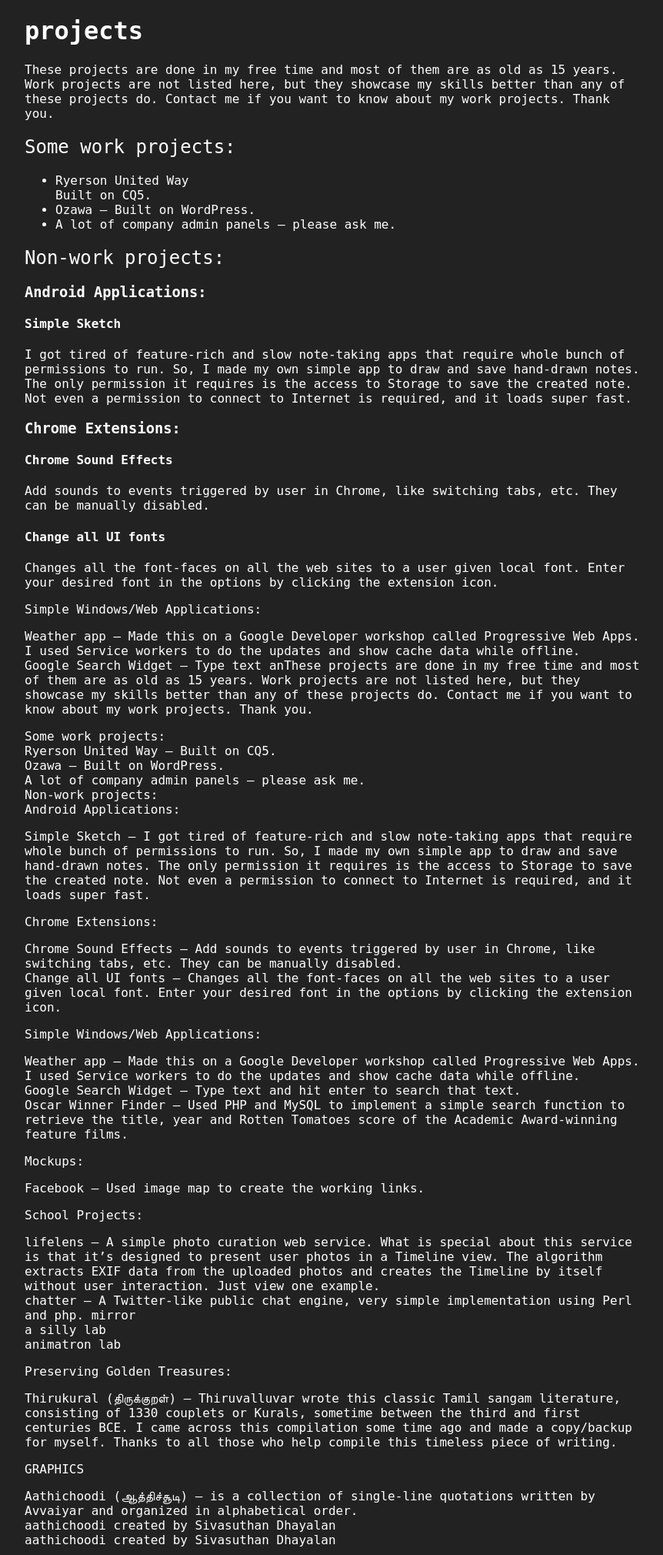
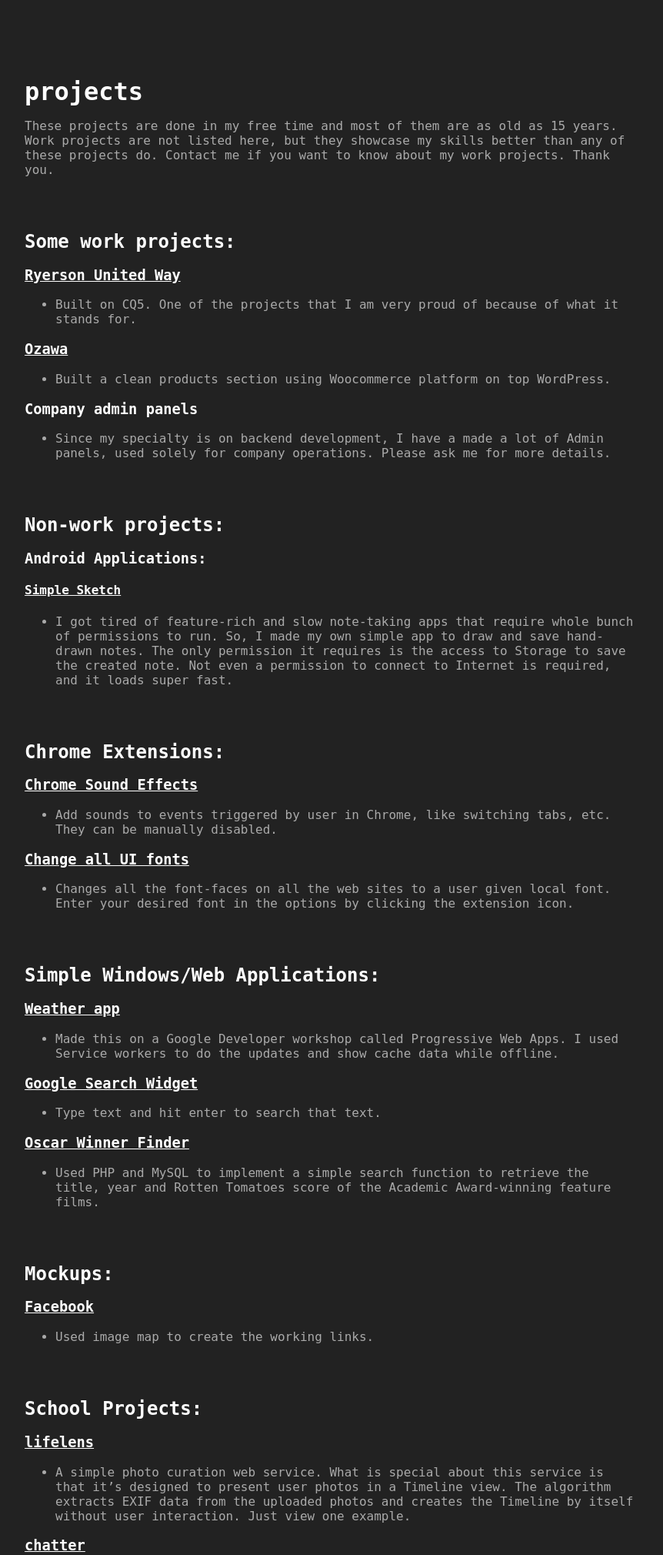
Before and after one commit to dsivasuthan/dhayalan.com, a PHP site: page /projects.html in a window 1280 px wide. Shown: the top 2020 px of the page at 77% size, without its empty margins (208-1070 px from the left). Run offline with PHP 8.4, Linux system fonts and the light colour scheme; some web fonts are replaced.

Commit message:
migrated all the stuff and removed very old stuff

```diff
--- a/projects.html
+++ b/projects.html
@@ -8,43 +8,67 @@
 <h1 id="projects">projects</h1>
 <p>These projects are done in my free time and most of them are as old as 15 years. Work projects are not listed here, but they showcase my skills better than any of these projects do. Contact me if you want to know about my work projects. Thank you.</p>
 <h2 id="some-work-projects-">Some work projects:</h2>
+<h3 id="ryerson-united-way"><a href="https://www.ryerson.ca/unitedway/">Ryerson United Way</a></h3>
 <ul>
-<li>Ryerson United Way<br>Built on CQ5.</li>
-<li>Ozawa – Built on WordPress.</li>
-<li>A lot of company admin panels – please ask me.</li>
+<li>Built on CQ5. One of the projects that I am very proud of because of what it stands for.</li>
+</ul>
+<h3 id="ozawa"><a href="https://ozawa.ca/products/">Ozawa</a></h3>
+<ul>
+<li>Built a clean products section using Woocommerce platform on top WordPress.</li>
+</ul>
+<h3 id="company-admin-panels">Company admin panels</h3>
+<ul>
+<li>Since my specialty is on backend development, I have a made a lot of Admin panels, used solely for company operations. Please ask me for more details.</li>
 </ul>
 <h2 id="non-work-projects-">Non-work projects:</h2>
 <h3 id="android-applications-">Android Applications:</h3>
-<h4 id="simple-sketch">Simple Sketch</h4>
-<pre><code>I got tired of feature-rich and slow note-taking apps that require whole bunch of permissions to run. So, I made my own simple app to draw and save hand-drawn notes. The only permission it requires is the access to Storage to save the created note. Not even a permission to connect to Internet is required, and it loads super fast.
-</code></pre><h3 id="chrome-extensions-">Chrome Extensions:</h3>
-<h4 id="chrome-sound-effects">Chrome Sound Effects</h4>
-<p>  Add sounds to events triggered by user in Chrome, like switching tabs, etc. They can be manually disabled.</p>
-<h4 id="change-all-ui-fonts">Change all UI fonts</h4>
-<p>  Changes all the font-faces on all the web sites to a user given local font. Enter your desired font in the options by clicking the extension icon.</p>
-<p>Simple Windows/Web Applications:</p>
-<p>Weather app – Made this on a Google Developer workshop called Progressive Web Apps. I used Service workers to do the updates and show cache data while offline.<br>Google Search Widget – Type text anThese projects are done in my free time and most of them are as old as 15 years. Work projects are not listed here, but they showcase my skills better than any of these projects do. Contact me if you want to know about my work projects. Thank you.</p>
-<p>Some work projects:<br>Ryerson United Way – Built on CQ5.<br>Ozawa – Built on WordPress.<br>A lot of company admin panels – please ask me.<br>Non-work projects:<br>Android Applications:</p>
-<p>Simple Sketch – I got tired of feature-rich and slow note-taking apps that require whole bunch of permissions to run. So, I made my own simple app to draw and save hand-drawn notes. The only permission it requires is the access to Storage to save the created note. Not even a permission to connect to Internet is required, and it loads super fast.</p>
-<p>Chrome Extensions:</p>
-<p>Chrome Sound Effects – Add sounds to events triggered by user in Chrome, like switching tabs, etc. They can be manually disabled.<br>Change all UI fonts – Changes all the font-faces on all the web sites to a user given local font. Enter your desired font in the options by clicking the extension icon.</p>
-<p>Simple Windows/Web Applications:</p>
-<p>Weather app – Made this on a Google Developer workshop called Progressive Web Apps. I used Service workers to do the updates and show cache data while offline.<br>Google Search Widget – Type text and hit enter to search that text.<br>Oscar Winner Finder – Used PHP and MySQL to implement a simple search function to retrieve the title, year and Rotten Tomatoes score of the Academic Award-winning feature films.</p>
-<p>Mockups:</p>
-<p>Facebook – Used image map to create the working links.</p>
-<p>School Projects:</p>
-<p>lifelens – A simple photo curation web service. What is special about this service is that it’s designed to present user photos in a Timeline view. The algorithm extracts EXIF data from the uploaded photos and creates the Timeline by itself without user interaction. Just view one example.<br>chatter – A Twitter-like public chat engine, very simple implementation using Perl and php. mirror<br>a silly lab<br>animatron lab</p>
-<p>Preserving Golden Treasures:</p>
-<p>Thirukural (திருக்குறள்) – Thiruvalluvar wrote this classic Tamil sangam literature, consisting of 1330 couplets or Kurals, sometime between the third and first centuries BCE. I came across this compilation some time ago and made a copy/backup for myself. Thanks to all those who help compile this timeless piece of writing.</p>
-<p>GRAPHICS</p>
-<p>Aathichoodi (ஆத்திச்சூடி) – is a collection of single-line quotations written by Avvaiyar and organized in alphabetical order.<br>aathichoodi created by Sivasuthan Dhayalan<br>aathichoodi created by Sivasuthan Dhayalan</p>
-<p>Commercially-used designs:</p>
-<p>These are some of the designs created by me for India’s giant food chain Saravanaa Bhavan. These look better on print than screen.</p>
-<p>Banner<br>sivasuthan dhayalan&#39;s designs for saravanaa bhavan<br>Banner</p>
-<p>Takeout bag</p>
-<p>Table Card</p>
-<p>Old Stuff:<br>my old homepage – created when I could not afford a web host.<br>some old visual basic applications – I remember coding from morning to night, when I did not have an internet connection (in Sri Lanka), looking at textbooks, trying all the snippets of code. I had to wait till next week to go to Internet Cafe and lookup something I needed to know, which I had typed out in a txt file, which had other links from pages I had saved as html files.<br>myapps.swf – a demo for my old visual basic applications<br>startmenu.swf – a flash designed windows desktop mockup.sivasuthan dhayalan start menu mockup<br>screensaver.scr – a simple screensaver I made.<br>my-visualbasic-apps-demo.exe<br>another apps demosivasuthan dhayalan old visual basic applications demo<br>my-website.exe – a simple web browser interface where you can browse my old site.<br>sivasuthan dhayalan web site browser</p>
-<p>bsod.exe – a simple vb app which emulates a BSOD (Blue Screen of Death). It just shows a screen capture (image) of a BSOD, which can be used to prank someone.<br>FlashPlayer.exe – a simple Flash player. Its a modified version of the original player. It is a standalone executable. Just drag and drop an SWF file and it will render the file.<br>Stuff I modified from other sites:<br>Onscreen Keyboards for Tamil and Sinhala</p>
-<p>UNDER CONSTRUCTION – more on the way</p>
+<h4 id="simple-sketch"><a href="https://play.google.com/store/apps/details?id=com.sivasuthan.simplesketch">Simple Sketch</a></h4>
+<ul>
+<li>I got tired of feature-rich and slow note-taking apps that require whole bunch of permissions to run. So, I made my own simple app to draw and save hand-drawn notes. The only permission it requires is the access to Storage to save the created note. Not even a permission to connect to Internet is required, and it loads super fast.</li>
+</ul>
+<h2 id="chrome-extensions-">Chrome Extensions:</h2>
+<h3 id="chrome-sound-effects"><a href="https://chrome.google.com/webstore/detail/chrome-sound-effects/oekengelpdnkfopdkkphkmaacfanbnla?utm_source=chrome-ntp-icon">Chrome Sound Effects</a></h3>
+<ul>
+<li>Add sounds to events triggered by user in Chrome, like switching tabs, etc. They can be manually disabled.</li>
+</ul>
+<h3 id="change-all-ui-fonts"><a href="https://chrome.google.com/webstore/detail/change-all-ui-fonts/loiejdbcheeiipmakhghinclmpafiiel?utm_source=chrome-ntp-icon">Change all UI fonts</a></h3>
+<ul>
+<li>Changes all the font-faces on all the web sites to a user given local font. Enter your desired font in the options by clicking the extension icon.</li>
+</ul>
+<h2 id="simple-windows-web-applications-">Simple Windows/Web Applications:</h2>
+<h3 id="weather-app"><a href="https://progressive-web-apps-736ed.firebaseapp.com/">Weather app</a></h3>
+<ul>
+<li>Made this on a Google Developer workshop called Progressive Web Apps. I used Service workers to do the updates and show cache data while offline.</li>
+</ul>
+<h3 id="google-search-widget"><a href="http://sivasuthan.com/blog/my-stuff/win/google-search.exe">Google Search Widget</a></h3>
+<ul>
+<li>Type text and hit enter to search that text.</li>
+</ul>
+<h3 id="oscar-winner-finder"><a href="http://sivasuthan.com/projects/dbs/1/">Oscar Winner Finder</a></h3>
+<ul>
+<li>Used PHP and MySQL to implement a simple search function to retrieve the title, year and Rotten Tomatoes score of the Academic Award-winning feature films.</li>
+</ul>
+<h2 id="mockups-">Mockups:</h2>
+<h3 id="facebook"><a href="http://sivasuthan.com/facebook">Facebook</a></h3>
+<ul>
+<li>Used image map to create the working links.</li>
+</ul>
+<h2 id="school-projects-">School Projects:</h2>
+<h3 id="lifelens"><a href="http://sivasuthan.com/lifelens/">lifelens</a></h3>
+<ul>
+<li>A simple photo curation web service. What is special about this service is that it’s designed to present user photos in a Timeline view. The algorithm extracts EXIF data from the uploaded photos and creates the Timeline by itself without user interaction. Just view one example.</li>
+</ul>
+<h3 id="chatter"><a href="http://www2.scs.ryerson.ca/~sdhayala/cgi-bin/project/">chatter</a></h3>
+<ul>
+<li>A Twitter-like public chat engine, very simple implementation using Perl and php.</li>
+</ul>
+<h2 id="preserving-golden-treasures-">Preserving Golden Treasures:</h2>
+<h3 id="thirukural-"><a href="https://github.com/dsivasuthan/thirukurals">Thirukural (திருக்குறள்)</a></h3>
+<p>Thiruvalluvar wrote this classic Tamil sangam literature, consisting of 1330 couplets or Kurals, sometime between the third and first centuries BCE. I came across this compilation some time ago and made a copy/backup for myself. Thanks to all those who help compile this timeless piece of writing.</p>
+<h2 id="old-stuff-">Old Stuff:</h2>
+<h3 id="-my-old-homepage-">[my old homepage]</h3>
+<h3 id="stuff-i-modified-from-other-sites-">Stuff I modified from other sites:</h3>
+<p><a href="http://sivasuthan.com/blog/my-stuff/kbconverters/kbconverters.htm">Onscreen Keyboards for Tamil and Sinhala</a></p>
+<p>** UNDER CONSTRUCTION – more on the way</p>
 </body>
 </html>
--- a/style.css
+++ b/style.css
@@ -29,57 +29,57 @@
 }
 
 h1 {
+
 	/*font-size: 125px;*/
-	font-weight: 700;
-	/*margin: 25px 0 0 0;*/
+	/* font-weight: 700; */
+	margin: 100px 0 0 0;
 }
 
 h2 {
+  /* color: #aaa; */
 	/*font-size: 36px;*/
-	font-weight: 500;
-	/*margin: 10px 0 0 0;*/
+	/* font-weight: 500; */
+	margin: 70px 0 0 0;
+}
+* > a {
+  color:#fff;
 }
 
-p {
+p, li {
 	/*font-family: "Raleway", sans-serif;*/
 	/*margin: 30px auto;*/
 	/*font-size: 20px;*/
 	text-align: left;
+  color:#aaa;
 	/*background-color: #f0ffff;*/
 
 }
-.border {
-	color: #ffffff;
-	max-width: 800px;
-	border:1px solid grey;
-	padding: 20px;
+
+p {
+	/* color: #000000; */
 }
 
-a p {
-	color: #000000;
-	text-decoration: underline;
-}
-
-p a:hover {
-	color: #444444;
-	opacity:0.9;
+a:hover {
+	/* color: #444444; */
+	opacity:0.7;
+  text-decoration: none;
 }
 
 a {
-	text-decoration: none;
+	text-decoration: underline;
 	outline: 0;
-	color:grey;
+	/* color:grey; */
 	transition: all 0.5s ease;
 }
 
 a img, svg {
 	margin: 45px 8px 10px 8px;
-	opacity: 0.9;
+	/* opacity: 0.9; */
 	width: 64px;
 }
 
 a:hover {
-	opacity: 0.8;
+	/* opacity: 0.8; */
 }
 
 pre {
```
Also changed, not shown: index2.html (deleted, +0 -84 lines), indexbak.html (deleted, +0 -20 lines), projects.md (+48 -62 lines).
